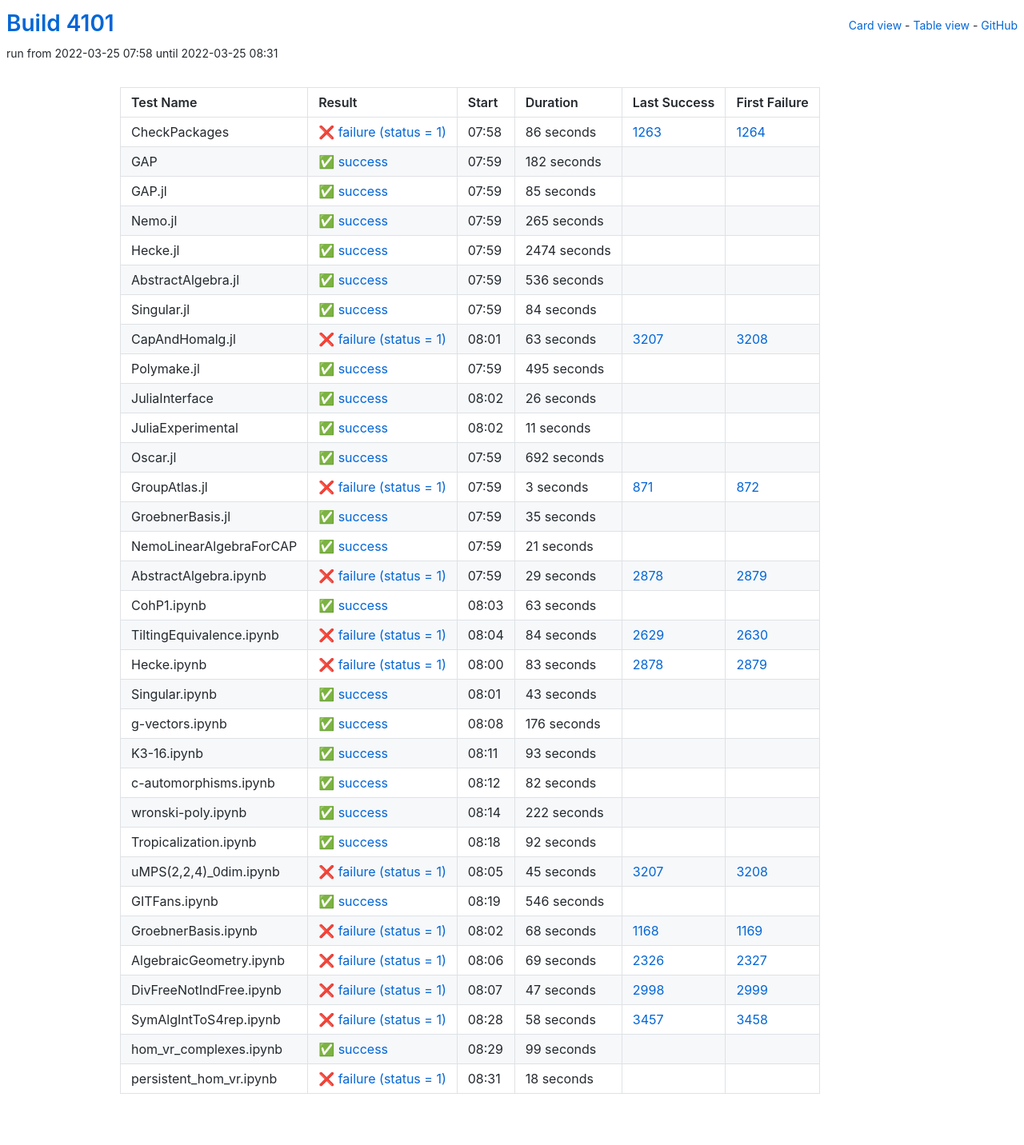
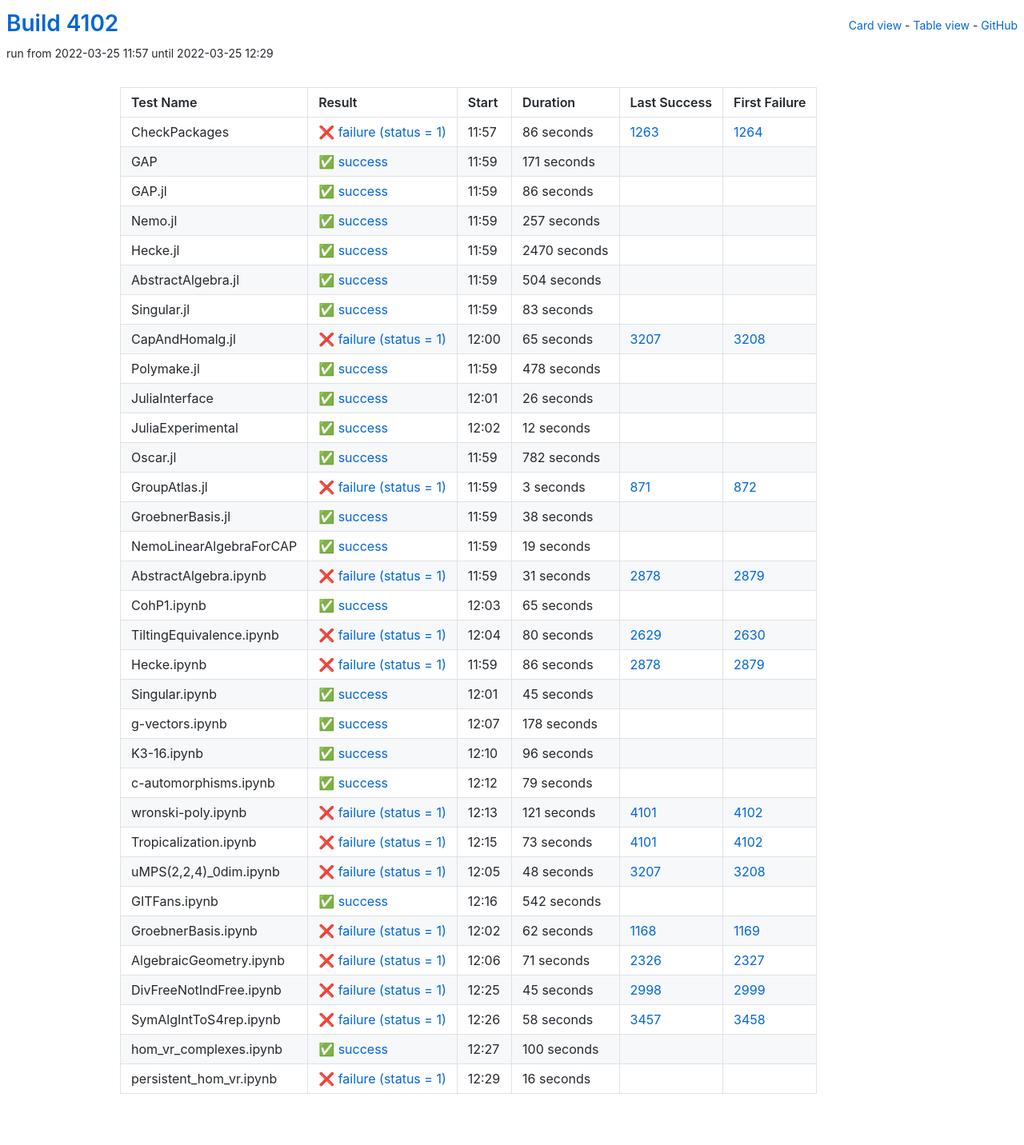
Before and after one commit to oscar-system/oscar-ci-status-stable, a Jekyll site: the page built from table.html, in a window 1280 px wide. Shown: the whole page at 80% size. Built offline with Jekyll 4.4.1, drawn with Linux system fonts in a browser that asks for light colours.

Commit message:
Build #4102

```diff
--- a/_data/ci.yml
+++ b/_data/ci.yml
@@ -1,6 +1,6 @@
 ---
-build: 4101
-build_url: https://oscarci.mathematik.uni-kl.de/job/oscar-stable/4101/
+build: 4102
+build_url: https://oscarci.mathematik.uni-kl.de/job/oscar-stable/4102/
 job: oscar-stable
 organization: oscar-system
 repo: oscar-ci-status-stable
@@ -8,8 +8,8 @@ repourl: https://github.com/oscar-system/oscar-ci-status-stable
 tests:
 - name: CheckPackages
   id: checkpackages
-  log: https://oscarci.mathematik.uni-kl.de/job/oscar-stable/4101/artifact/logs/build-4101/CheckPackages.log
-  start: 2022-03-25 07:58
+  log: https://oscarci.mathematik.uni-kl.de/job/oscar-stable/4102/artifact/logs/build-4102/CheckPackages.log
+  start: 2022-03-25 11:57
   success: false
   exitcode: 1
   status: failure
@@ -20,104 +20,104 @@ tests:
   first_failure_url: https://oscarci.mathematik.uni-kl.de/job/oscar-stable/1264/
 - name: GAP
   id: gap
-  log: https://oscarci.mathematik.uni-kl.de/job/oscar-stable/4101/artifact/logs/build-4101/GAP.log
-  start: 2022-03-25 07:59
+  log: https://oscarci.mathematik.uni-kl.de/job/oscar-stable/4102/artifact/logs/build-4102/GAP.log
+  start: 2022-03-25 11:59
   success: true
   exitcode: 0
   status: success
-  duration: 182
+  duration: 171
   last_success: false
   last_success_url:
   first_failure: false
   first_failure_url:
 - name: GAP.jl
   id: gap-jl
-  log: https://oscarci.mathematik.uni-kl.de/job/oscar-stable/4101/artifact/logs/build-4101/GAP.jl.log
-  start: 2022-03-25 07:59
+  log: https://oscarci.mathematik.uni-kl.de/job/oscar-stable/4102/artifact/logs/build-4102/GAP.jl.log
+  start: 2022-03-25 11:59
   success: true
   exitcode: 0
   status: success
-  duration: 85
+  duration: 86
   last_success: false
   last_success_url:
   first_failure: false
   first_failure_url:
 - name: Nemo.jl
   id: nemo-jl
-  log: https://oscarci.mathematik.uni-kl.de/job/oscar-stable/4101/artifact/logs/build-4101/Nemo.jl.log
-  start: 2022-03-25 07:59
+  log: https://oscarci.mathematik.uni-kl.de/job/oscar-stable/4102/artifact/logs/build-4102/Nemo.jl.log
+  start: 2022-03-25 11:59
   success: true
   exitcode: 0
   status: success
-  duration: 265
+  duration: 257
   last_success: false
   last_success_url:
   first_failure: false
   first_failure_url:
 - name: Hecke.jl
   id: hecke-jl
-  log: https://oscarci.mathematik.uni-kl.de/job/oscar-stable/4101/artifact/logs/build-4101/Hecke.jl.log
-  start: 2022-03-25 07:59
+  log: https://oscarci.mathematik.uni-kl.de/job/oscar-stable/4102/artifact/logs/build-4102/Hecke.jl.log
+  start: 2022-03-25 11:59
   success: true
   exitcode: 0
   status: success
-  duration: 2474
+  duration: 2470
   last_success: false
   last_success_url:
   first_failure: false
   first_failure_url:
 - name: AbstractAlgebra.jl
   id: abstractalgebra-jl
-  log: https://oscarci.mathematik.uni-kl.de/job/oscar-stable/4101/artifact/logs/build-4101/AbstractAlgebra.jl.log
-  start: 2022-03-25 07:59
+  log: https://oscarci.mathematik.uni-kl.de/job/oscar-stable/4102/artifact/logs/build-4102/AbstractAlgebra.jl.log
+  start: 2022-03-25 11:59
   success: true
   exitcode: 0
   status: success
-  duration: 536
+  duration: 504
   last_success: false
   last_success_url:
   first_failure: false
   first_failure_url:
 - name: Singular.jl
   id: singular-jl
-  log: https://oscarci.mathematik.uni-kl.de/job/oscar-stable/4101/artifact/logs/build-4101/Singular.jl.log
-  start: 2022-03-25 07:59
+  log: https://oscarci.mathematik.uni-kl.de/job/oscar-stable/4102/artifact/logs/build-4102/Singular.jl.log
+  start: 2022-03-25 11:59
   success: true
   exitcode: 0
   status: success
-  duration: 84
+  duration: 83
   last_success: false
   last_success_url:
   first_failure: false
   first_failure_url:
 - name: CapAndHomalg.jl
   id: capandhomalg-jl
-  log: https://oscarci.mathematik.uni-kl.de/job/oscar-stable/4101/artifact/logs/build-4101/CapAndHomalg.jl.log
-  start: 2022-03-25 08:01
+  log: https://oscarci.mathematik.uni-kl.de/job/oscar-stable/4102/artifact/logs/build-4102/CapAndHomalg.jl.log
+  start: 2022-03-25 12:00
   success: false
   exitcode: 1
   status: failure
-  duration: 63
+  duration: 65
   last_success: 3207
   last_success_url: https://oscarci.mathematik.uni-kl.de/job/oscar-stable/3207/
   first_failure: 3208
   first_failure_url: https://oscarci.mathematik.uni-kl.de/job/oscar-stable/3208/
 - name: Polymake.jl
   id: polymake-jl
-  log: https://oscarci.mathematik.uni-kl.de/job/oscar-stable/4101/artifact/logs/build-4101/Polymake.jl.log
-  start: 2022-03-25 07:59
+  log: https://oscarci.mathematik.uni-kl.de/job/oscar-stable/4102/artifact/logs/build-4102/Polymake.jl.log
+  start: 2022-03-25 11:59
   success: true
   exitcode: 0
   status: success
-  duration: 495
+  duration: 478
   last_success: false
   last_success_url:
   first_failure: false
   first_failure_url:
 - name: JuliaInterface
   id: juliainterface
-  log: https://oscarci.mathematik.uni-kl.de/job/oscar-stable/4101/artifact/logs/build-4101/JuliaInterface.log
-  start: 2022-03-25 08:02
+  log: https://oscarci.mathematik.uni-kl.de/job/oscar-stable/4102/artifact/logs/build-4102/JuliaInterface.log
+  start: 2022-03-25 12:01
   success: true
   exitcode: 0
   status: success
@@ -128,32 +128,32 @@ tests:
   first_failure_url:
 - name: JuliaExperimental
   id: juliaexperimental
-  log: https://oscarci.mathematik.uni-kl.de/job/oscar-stable/4101/artifact/logs/build-4101/JuliaExperimental.log
-  start: 2022-03-25 08:02
+  log: https://oscarci.mathematik.uni-kl.de/job/oscar-stable/4102/artifact/logs/build-4102/JuliaExperimental.log
+  start: 2022-03-25 12:02
   success: true
   exitcode: 0
   status: success
-  duration: 11
+  duration: 12
   last_success: false
   last_success_url:
   first_failure: false
   first_failure_url:
 - name: Oscar.jl
   id: oscar-jl
-  log: https://oscarci.mathematik.uni-kl.de/job/oscar-stable/4101/artifact/logs/build-4101/Oscar.jl.log
-  start: 2022-03-25 07:59
+  log: https://oscarci.mathematik.uni-kl.de/job/oscar-stable/4102/artifact/logs/build-4102/Oscar.jl.log
+  start: 2022-03-25 11:59
   success: true
   exitcode: 0
   status: success
-  duration: 692
+  duration: 782
   last_success: false
   last_success_url:
   first_failure: false
   first_failure_url:
 - name: GroupAtlas.jl
   id: groupatlas-jl
-  log: https://oscarci.mathematik.uni-kl.de/job/oscar-stable/4101/artifact/logs/build-4101/GroupAtlas.jl.log
-  start: 2022-03-25 07:59
+  log: https://oscarci.mathematik.uni-kl.de/job/oscar-stable/4102/artifact/logs/build-4102/GroupAtlas.jl.log
+  start: 2022-03-25 11:59
   success: false
   exitcode: 1
   status: failure
@@ -164,212 +164,212 @@ tests:
   first_failure_url: https://oscarci.mathematik.uni-kl.de/job/oscar-stable/872/
 - name: GroebnerBasis.jl
   id: groebnerbasis-jl
-  log: https://oscarci.mathematik.uni-kl.de/job/oscar-stable/4101/artifact/logs/build-4101/GroebnerBasis.jl.log
-  start: 2022-03-25 07:59
+  log: https://oscarci.mathematik.uni-kl.de/job/oscar-stable/4102/artifact/logs/build-4102/GroebnerBasis.jl.log
+  start: 2022-03-25 11:59
   success: true
   exitcode: 0
   status: success
-  duration: 35
+  duration: 38
   last_success: false
   last_success_url:
   first_failure: false
   first_failure_url:
 - name: NemoLinearAlgebraForCAP
   id: nemolinearalgebraforcap
-  log: https://oscarci.mathematik.uni-kl.de/job/oscar-stable/4101/artifact/logs/build-4101/NemoLinearAlgebraForCAP.log
-  start: 2022-03-25 07:59
+  log: https://oscarci.mathematik.uni-kl.de/job/oscar-stable/4102/artifact/logs/build-4102/NemoLinearAlgebraForCAP.log
+  start: 2022-03-25 11:59
   success: true
   exitcode: 0
   status: success
-  duration: 21
+  duration: 19
   last_success: false
   last_success_url:
   first_failure: false
   first_failure_url:
 - name: AbstractAlgebra.ipynb
   id: abstractalgebra-ipynb
-  log: https://oscarci.mathematik.uni-kl.de/job/oscar-stable/4101/artifact/logs/build-4101/AbstractAlgebra.ipynb.log
-  start: 2022-03-25 07:59
+  log: https://oscarci.mathematik.uni-kl.de/job/oscar-stable/4102/artifact/logs/build-4102/AbstractAlgebra.ipynb.log
+  start: 2022-03-25 11:59
   success: false
   exitcode: 1
   status: failure
-  duration: 29
+  duration: 31
   last_success: 2878
   last_success_url: https://oscarci.mathematik.uni-kl.de/job/oscar-stable/2878/
   first_failure: 2879
   first_failure_url: https://oscarci.mathematik.uni-kl.de/job/oscar-stable/2879/
 - name: CohP1.ipynb
   id: cohp1-ipynb
-  log: https://oscarci.mathematik.uni-kl.de/job/oscar-stable/4101/artifact/logs/build-4101/CohP1.ipynb.log
-  start: 2022-03-25 08:03
+  log: https://oscarci.mathematik.uni-kl.de/job/oscar-stable/4102/artifact/logs/build-4102/CohP1.ipynb.log
+  start: 2022-03-25 12:03
   success: true
   exitcode: 0
   status: success
-  duration: 63
+  duration: 65
   last_success: false
   last_success_url:
   first_failure: false
   first_failure_url:
 - name: TiltingEquivalence.ipynb
   id: tiltingequivalence-ipynb
-  log: https://oscarci.mathematik.uni-kl.de/job/oscar-stable/4101/artifact/logs/build-4101/TiltingEquivalence.ipynb.log
-  start: 2022-03-25 08:04
+  log: https://oscarci.mathematik.uni-kl.de/job/oscar-stable/4102/artifact/logs/build-4102/TiltingEquivalence.ipynb.log
+  start: 2022-03-25 12:04
   success: false
   exitcode: 1
   status: failure
-  duration: 84
+  duration: 80
   last_success: 2629
   last_success_url: https://oscarci.mathematik.uni-kl.de/job/oscar-stable/2629/
   first_failure: 2630
   first_failure_url: https://oscarci.mathematik.uni-kl.de/job/oscar-stable/2630/
 - name: Hecke.ipynb
   id: hecke-ipynb
-  log: https://oscarci.mathematik.uni-kl.de/job/oscar-stable/4101/artifact/logs/build-4101/Hecke.ipynb.log
-  start: 2022-03-25 08:00
+  log: https://oscarci.mathematik.uni-kl.de/job/oscar-stable/4102/artifact/logs/build-4102/Hecke.ipynb.log
+  start: 2022-03-25 11:59
   success: false
   exitcode: 1
   status: failure
-  duration: 83
+  duration: 86
   last_success: 2878
   last_success_url: https://oscarci.mathematik.uni-kl.de/job/oscar-stable/2878/
   first_failure: 2879
   first_failure_url: https://oscarci.mathematik.uni-kl.de/job/oscar-stable/2879/
 - name: Singular.ipynb
   id: singular-ipynb
-  log: https://oscarci.mathematik.uni-kl.de/job/oscar-stable/4101/artifact/logs/build-4101/Singular.ipynb.log
-  start: 2022-03-25 08:01
+  log: https://oscarci.mathematik.uni-kl.de/job/oscar-stable/4102/artifact/logs/build-4102/Singular.ipynb.log
+  start: 2022-03-25 12:01
   success: true
   exitcode: 0
   status: success
-  duration: 43
+  duration: 45
   last_success: false
   last_success_url:
   first_failure: false
   first_failure_url:
 - name: g-vectors.ipynb
   id: g-vectors-ipynb
-  log: https://oscarci.mathematik.uni-kl.de/job/oscar-stable/4101/artifact/logs/build-4101/g-vectors.ipynb.log
-  start: 2022-03-25 08:08
+  log: https://oscarci.mathematik.uni-kl.de/job/oscar-stable/4102/artifact/logs/build-4102/g-vectors.ipynb.log
+  start: 2022-03-25 12:07
   success: true
   exitcode: 0
   status: success
-  duration: 176
+  duration: 178
   last_success: false
   last_success_url:
   first_failure: false
   first_failure_url:
 - name: K3-16.ipynb
   id: k3-16-ipynb
-  log: https://oscarci.mathematik.uni-kl.de/job/oscar-stable/4101/artifact/logs/build-4101/K3-16.ipynb.log
-  start: 2022-03-25 08:11
+  log: https://oscarci.mathematik.uni-kl.de/job/oscar-stable/4102/artifact/logs/build-4102/K3-16.ipynb.log
+  start: 2022-03-25 12:10
   success: true
   exitcode: 0
   status: success
-  duration: 93
+  duration: 96
   last_success: false
   last_success_url:
   first_failure: false
   first_failure_url:
 - name: c-automorphisms.ipynb
   id: c-automorphisms-ipynb
-  log: https://oscarci.mathematik.uni-kl.de/job/oscar-stable/4101/artifact/logs/build-4101/c-automorphisms.ipynb.log
-  start: 2022-03-25 08:12
+  log: https://oscarci.mathematik.uni-kl.de/job/oscar-stable/4102/artifact/logs/build-4102/c-automorphisms.ipynb.log
+  start: 2022-03-25 12:12
   success: true
   exitcode: 0
   status: success
-  duration: 82
+  duration: 79
   last_success: false
   last_success_url:
   first_failure: false
   first_failure_url:
 - name: wronski-poly.ipynb
   id: wronski-poly-ipynb
-  log: https://oscarci.mathematik.uni-kl.de/job/oscar-stable/4101/artifact/logs/build-4101/wronski-poly.ipynb.log
-  start: 2022-03-25 08:14
-  success: true
-  exitcode: 0
-  status: success
-  duration: 222
-  last_success: false
-  last_success_url:
-  first_failure: false
-  first_failure_url:
-- name: Tropicalization.ipynb
-  id: tropicalization-ipynb
-  log: https://oscarci.mathematik.uni-kl.de/job/oscar-stable/4101/artifact/logs/build-4101/Tropicalization.ipynb.log
-  start: 2022-03-25 08:18
-  success: true
-  exitcode: 0
-  status: success
-  duration: 92
-  last_success: false
-  last_success_url:
-  first_failure: false
-  first_failure_url:
-- name: uMPS(2,2,4)_0dim.ipynb
-  id: umps-2-2-4-0dim-ipynb
-  log: https://oscarci.mathematik.uni-kl.de/job/oscar-stable/4101/artifact/logs/build-4101/uMPS-2-2-4-_0dim.ipynb.log
-  start: 2022-03-25 08:05
+  log: https://oscarci.mathematik.uni-kl.de/job/oscar-stable/4102/artifact/logs/build-4102/wronski-poly.ipynb.log
+  start: 2022-03-25 12:13
   success: false
   exitcode: 1
   status: failure
-  duration: 45
+  duration: 121
+  last_success: 4101
+  last_success_url: https://oscarci.mathematik.uni-kl.de/job/oscar-stable/4101/
+  first_failure: 4102
+  first_failure_url: https://oscarci.mathematik.uni-kl.de/job/oscar-stable/4102/
+- name: Tropicalization.ipynb
+  id: tropicalization-ipynb
+  log: https://oscarci.mathematik.uni-kl.de/job/oscar-stable/4102/artifact/logs/build-4102/Tropicalization.ipynb.log
+  start: 2022-03-25 12:15
+  success: false
+  exitcode: 1
+  status: failure
+  duration: 73
+  last_success: 4101
+  last_success_url: https://oscarci.mathematik.uni-kl.de/job/oscar-stable/4101/
+  first_failure: 4102
+  first_failure_url: https://oscarci.mathematik.uni-kl.de/job/oscar-stable/4102/
+- name: uMPS(2,2,4)_0dim.ipynb
+  id: umps-2-2-4-0dim-ipynb
+  log: https://oscarci.mathematik.uni-kl.de/job/oscar-stable/4102/artifact/logs/build-4102/uMPS-2-2-4-_0dim.ipynb.log
+  start: 2022-03-25 12:05
+  success: false
+  exitcode: 1
+  status: failure
+  duration: 48
   last_success: 3207
   last_success_url: https://oscarci.mathematik.uni-kl.de/job/oscar-stable/3207/
   first_failure: 3208
   first_failure_url: https://oscarci.mathematik.uni-kl.de/job/oscar-stable/3208/
 - name: GITFans.ipynb
   id: gitfans-ipynb
-  log: https://oscarci.mathematik.uni-kl.de/job/oscar-stable/4101/artifact/logs/build-4101/GITFans.ipynb.log
-  start: 2022-03-25 08:19
+  log: https://oscarci.mathematik.uni-kl.de/job/oscar-stable/4102/artifact/logs/build-4102/GITFans.ipynb.log
+  start: 2022-03-25 12:16
   success: true
   exitcode: 0
   status: success
-  duration: 546
+  duration: 542
   last_success: false
   last_success_url:
   first_failure: false
   first_failure_url:
 - name: GroebnerBasis.ipynb
   id: groebnerbasis-ipynb
-  log: https://oscarci.mathematik.uni-kl.de/job/oscar-stable/4101/artifact/logs/build-4101/GroebnerBasis.ipynb.log
-  start: 2022-03-25 08:02
+  log: https://oscarci.mathematik.uni-kl.de/job/oscar-stable/4102/artifact/logs/build-4102/GroebnerBasis.ipynb.log
+  start: 2022-03-25 12:02
   success: false
   exitcode: 1
   status: failure
-  duration: 68
+  duration: 62
   last_success: 1168
   last_success_url: https://oscarci.mathematik.uni-kl.de/job/oscar-stable/1168/
   first_failure: 1169
   first_failure_url: https://oscarci.mathematik.uni-kl.de/job/oscar-stable/1169/
 - name: AlgebraicGeometry.ipynb
   id: algebraicgeometry-ipynb
-  log: https://oscarci.mathematik.uni-kl.de/job/oscar-stable/4101/artifact/logs/build-4101/AlgebraicGeometry.ipynb.log
-  start: 2022-03-25 08:06
+  log: https://oscarci.mathematik.uni-kl.de/job/oscar-stable/4102/artifact/logs/build-4102/AlgebraicGeometry.ipynb.log
+  start: 2022-03-25 12:06
   success: false
   exitcode: 1
   status: failure
-  duration: 69
+  duration: 71
   last_success: 2326
   last_success_url: https://oscarci.mathematik.uni-kl.de/job/oscar-stable/2326/
   first_failure: 2327
   first_failure_url: https://oscarci.mathematik.uni-kl.de/job/oscar-stable/2327/
 - name: DivFreeNotIndFree.ipynb
   id: divfreenotindfree-ipynb
-  log: https://oscarci.mathematik.uni-kl.de/job/oscar-stable/4101/artifact/logs/build-4101/DivFreeNotIndFree.ipynb.log
-  start: 2022-03-25 08:07
+  log: https://oscarci.mathematik.uni-kl.de/job/oscar-stable/4102/artifact/logs/build-4102/DivFreeNotIndFree.ipynb.log
+  start: 2022-03-25 12:25
   success: false
   exitcode: 1
   status: failure
-  duration: 47
+  duration: 45
   last_success: 2998
   last_success_url: https://oscarci.mathematik.uni-kl.de/job/oscar-stable/2998/
   first_failure: 2999
   first_failure_url: https://oscarci.mathematik.uni-kl.de/job/oscar-stable/2999/
 - name: SymAlgIntToS4rep.ipynb
   id: symalginttos4rep-ipynb
-  log: https://oscarci.mathematik.uni-kl.de/job/oscar-stable/4101/artifact/logs/build-4101/SymAlgIntToS4rep.ipynb.log
-  start: 2022-03-25 08:28
+  log: https://oscarci.mathematik.uni-kl.de/job/oscar-stable/4102/artifact/logs/build-4102/SymAlgIntToS4rep.ipynb.log
+  start: 2022-03-25 12:26
   success: false
   exitcode: 1
   status: failure
@@ -380,24 +380,24 @@ tests:
   first_failure_url: https://oscarci.mathematik.uni-kl.de/job/oscar-stable/3458/
 - name: hom_vr_complexes.ipynb
   id: hom-vr-complexes-ipynb
-  log: https://oscarci.mathematik.uni-kl.de/job/oscar-stable/4101/artifact/logs/build-4101/hom_vr_complexes.ipynb.log
-  start: 2022-03-25 08:29
+  log: https://oscarci.mathematik.uni-kl.de/job/oscar-stable/4102/artifact/logs/build-4102/hom_vr_complexes.ipynb.log
+  start: 2022-03-25 12:27
   success: true
   exitcode: 0
   status: success
-  duration: 99
+  duration: 100
   last_success: false
   last_success_url:
   first_failure: false
   first_failure_url:
 - name: persistent_hom_vr.ipynb
   id: persistent-hom-vr-ipynb
-  log: https://oscarci.mathematik.uni-kl.de/job/oscar-stable/4101/artifact/logs/build-4101/persistent_hom_vr.ipynb.log
-  start: 2022-03-25 08:31
+  log: https://oscarci.mathematik.uni-kl.de/job/oscar-stable/4102/artifact/logs/build-4102/persistent_hom_vr.ipynb.log
+  start: 2022-03-25 12:29
   success: false
   exitcode: 1
   status: failure
-  duration: 18
+  duration: 16
   last_success: false
   last_success_url:
   first_failure: false
```
Also changed, not shown: README.md.
